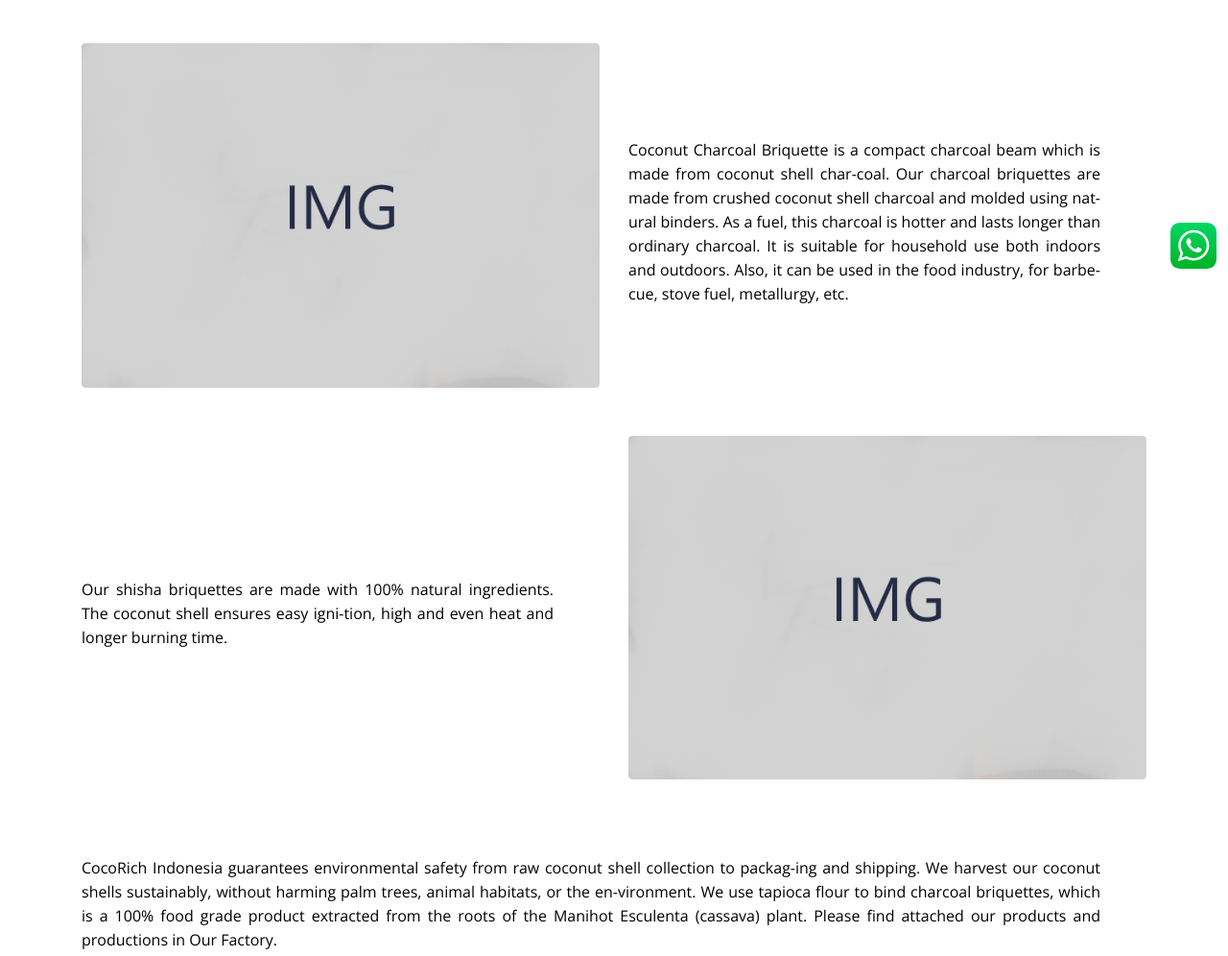
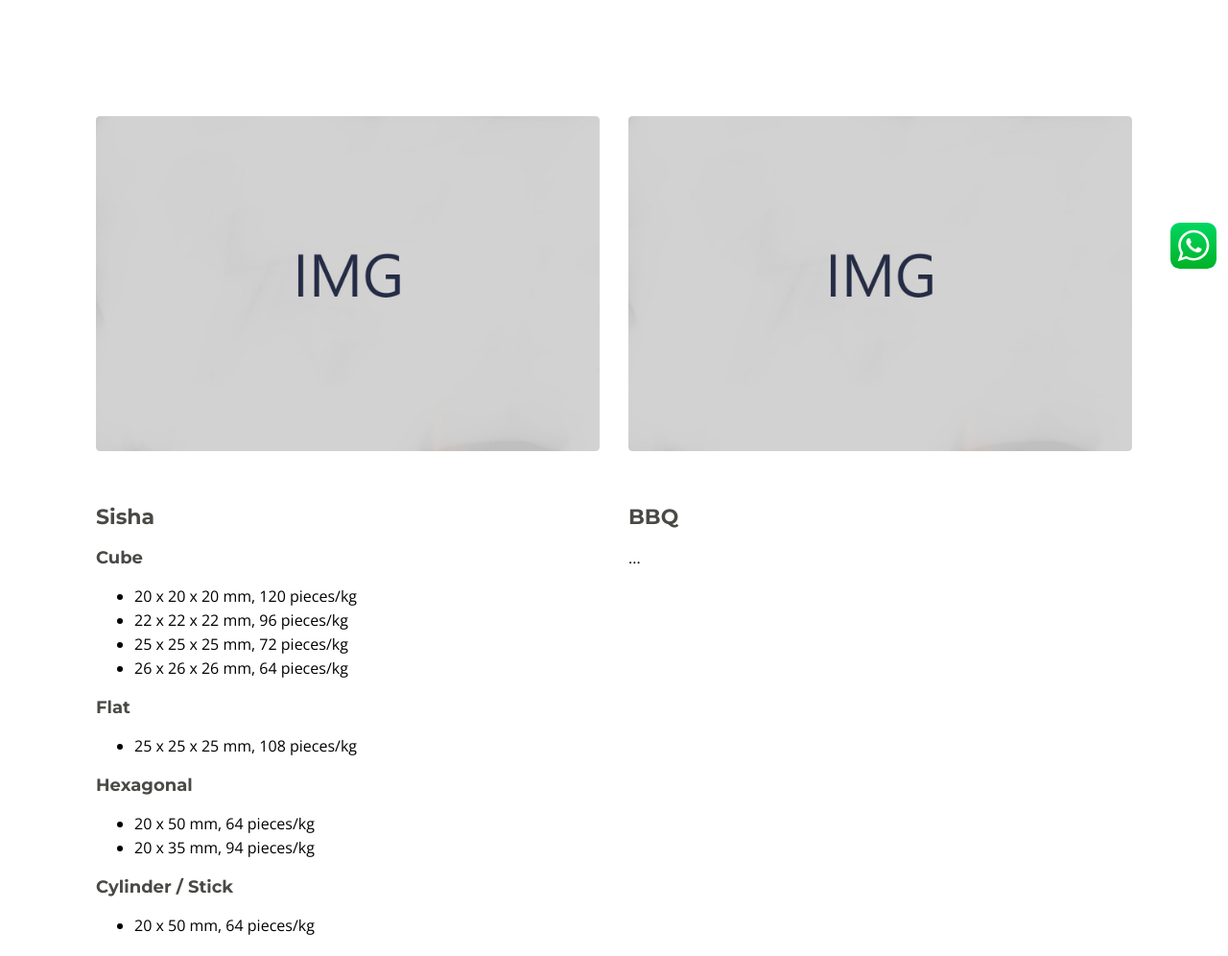
Before and after one commit to abdullahaaf/cocorich.github.io, a plain HTML site: page product.html in a window 1280 px wide. Shown: the part 508-1504 px from the top of the page at 96% size. Drawn offline with nearby package versions, Linux system fonts and the light colour scheme.

Commit message:
tambah halaman pacakging, dan ganti background color

```diff
--- a/css/styles.css
+++ b/css/styles.css
@@ -691,7 +691,8 @@ input[type='checkbox'] {
 .navbar-custom {
 	padding-top: 0.375rem;
 	padding-bottom: 0.375rem;
-	background-color: #113448;
+	/* background-color: #113448; */
+	background-color: #0B2161;
 	box-shadow: 0 0.0625rem 0.375rem 0 rgba(0, 0, 0, 0.1);
 	font: 600 0.875rem/0.875rem "Open Sans", sans-serif;
 	transition: all 0.2s;
@@ -758,7 +759,8 @@ input[type='checkbox'] {
 	margin-top: 0;
 	border: none;
 	border-radius: 0.25rem;
-	background-color: #113448;
+	/* background-color: #113448; */
+	background-color: #0B2161;
 }
 
 .navbar-custom .dropdown-item {
@@ -1768,7 +1770,8 @@ input[type='checkbox'] {
 /**********************/
 .footer {
 	padding-top: 5rem;
-	background-color: #113448;
+	/* background-color: #113448; */
+	background-color: #0B2161;
 }
 
 .footer .text-container {
@@ -1793,7 +1796,8 @@ input[type='checkbox'] {
 .copyright {
 	padding-top: 1rem;
 	padding-bottom: 0.5rem;
-	background-color: #113448;
+	/* background-color: #113448; */
+	background-color: #0B2161;
 	text-align: center;
 }
 
@@ -1849,7 +1853,8 @@ a.to-wa {
 .ex-header {
 	padding-top: 8rem;
 	padding-bottom: 5rem;
-	background-color: #153e52;
+	/* background-color: #153e52; */
+	background-color: #0B2161;
 	text-align: center;
 }
 
--- a/product.html
+++ b/product.html
@@ -113,7 +113,7 @@
             </ul>
             <div class="tab-content" id="pills-tabContent">
 
-                <div class="tab-pane fade show active" id="pills-home" role="tabpanel" aria-labelledby="pills-home-tab">
+                <div class="tab-pane fade" id="pills-home" role="tabpanel" aria-labelledby="pills-home-tab">
                     <div class="row align-items-center">
                         <div class="col-lg-6">
                             <div class="image-container">
@@ -233,7 +233,60 @@
                     </div>
                 </div>
 
-                <div class="tab-pane fade" id="pills-contact" role="tabpanel" aria-labelledby="pills-contact-tab">...
+                <div class="tab-pane fade show active" id="pills-contact" role="tabpanel" aria-labelledby="pills-contact-tab">
+                    <div class="ex-basic-2">
+                        <div class="container">
+                            <div class="row">
+                                <div class="col-lg-6">
+                                    <div class="image-container">
+                                        <img class="img-fluid" src="images/img1.jpg" alt="alternative">
+                                    </div> <!-- end of image-container -->
+                                    <br>
+                                    <div class="text-container">
+                                        <h3>Sisha</h3>
+                                        <h5>Cube</h5>
+                                        <p style="text-align: justify;">
+                                            <ul>
+                                                <li>20 x 20 x 20 mm, 120 pieces/kg</li>
+                                                <li>22 x 22 x 22 mm, 96 pieces/kg</li>
+                                                <li>25 x 25 x 25 mm, 72 pieces/kg</li>
+                                                <li>26 x 26 x 26 mm, 64 pieces/kg</li>
+                                            </ul>
+                                        </p>
+                                        <h5>Flat</h5>
+                                        <p style="text-align: justify;">
+                                            <ul>
+                                                <li>25 x 25 x 25 mm, 108 pieces/kg</li>
+                                            </ul>
+                                        </p>
+                                        <h5>Hexagonal</h5>
+                                        <p style="text-align: justify;">
+                                            <ul>
+                                                <li>20 x 50 mm, 64 pieces/kg</li>
+                                                <li>20 x 35 mm, 94 pieces/kg</li>
+                                            </ul>
+                                        </p>
+                                        <h5>Cylinder / Stick</h5>
+                                        <p style="text-align: justify;">
+                                            <ul>
+                                                <li>20 x 50 mm, 64 pieces/kg</li>
+                                            </ul>
+                                        </p>
+                                    </div> <!-- end of text-container-->
+                                </div> <!-- end of col-->
+                                <div class="col-lg-6">
+                                    <div class="image-container">
+                                        <img class="img-fluid" src="images/img1.jpg" alt="alternative">
+                                    </div> <!-- end of image-container -->
+                                    <br>
+                                    <div class="text-container">
+                                        <h3>BBQ</h3>
+                                        <p style="text-align: justify;">...</p>
+                                    </div> <!-- end of text-container-->
+                                </div> <!-- end of col-->
+                            </div> <!-- end of row -->
+                        </div> <!-- end of container -->
+                    </div> <!-- end of ex-basic-2 -->
                 </div>
             </div>
         </div> <!-- end of container -->
```
